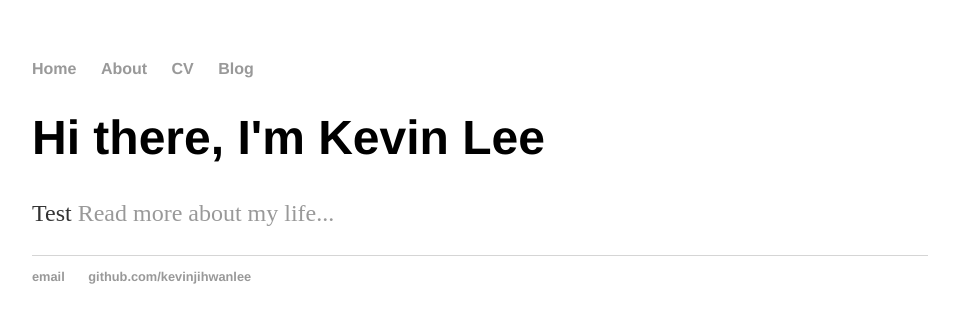
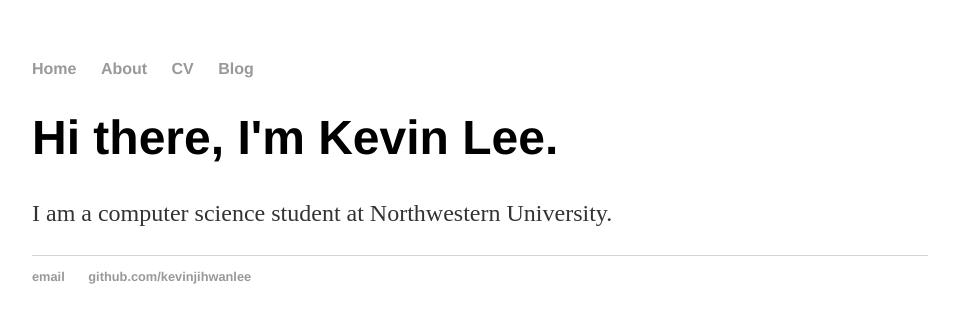
Before and after one commit to kevinjihwanlee/kevinjihwanlee.github.io, a Jekyll site: the page built from index.html, in a window 1280 px wide. Shown: the top 323 px of the page, without its empty margins (160-1119 px from the left). Built offline with Jekyll 4.4.1, drawn with Linux system fonts in a browser that asks for light colours.

Commit message:
body text update

```diff
--- a/index.html
+++ b/index.html
@@ -3,6 +3,6 @@ layout: default
 title: Kevin Lee
 ---
 <div class="blurb">
-	<h1>Hi there, I'm Kevin Lee</h1>
-	<p>Test <a href="/about">Read more about my life...</a></p>
+	<h1>Hi there, I'm Kevin Lee.</h1>
+	<p>I am a computer science student at Northwestern University.</p>
 </div><!-- /.blurb -->
```
